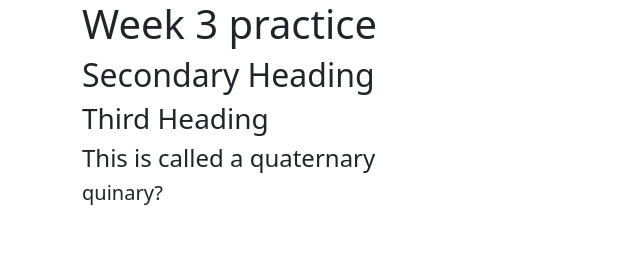
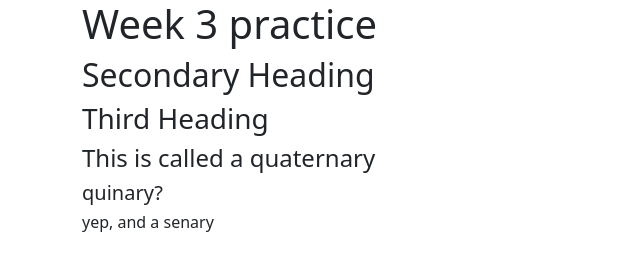
Before and after one commit to ravocean/donut, a plain HTML site: page index.html in a window 1280 px wide. Shown: the whole page, without its empty margins (0-640 px from the left). Drawn offline with nearby package versions, Linux system fonts and the light colour scheme.

Commit message:
added h6 heading to index.html

```diff
--- a/index.html
+++ b/index.html
@@ -19,7 +19,7 @@
     <h3>Third Heading</h3>
     <h4>This is called a quaternary</h4>
     <h5>quinary?</h5>
-
+    <h6>yep, and a senary</h6>
 
 
 </div>
```
